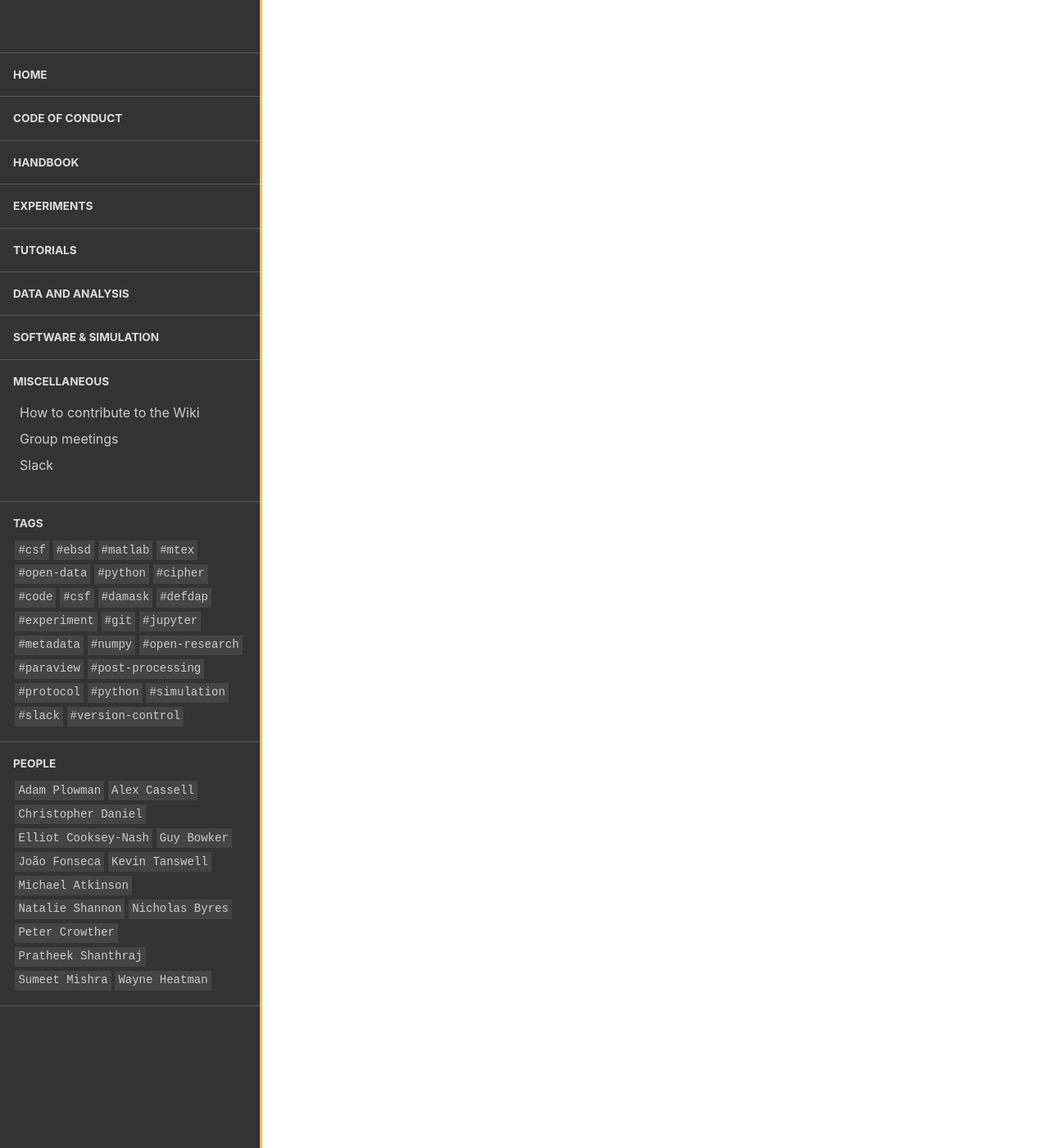
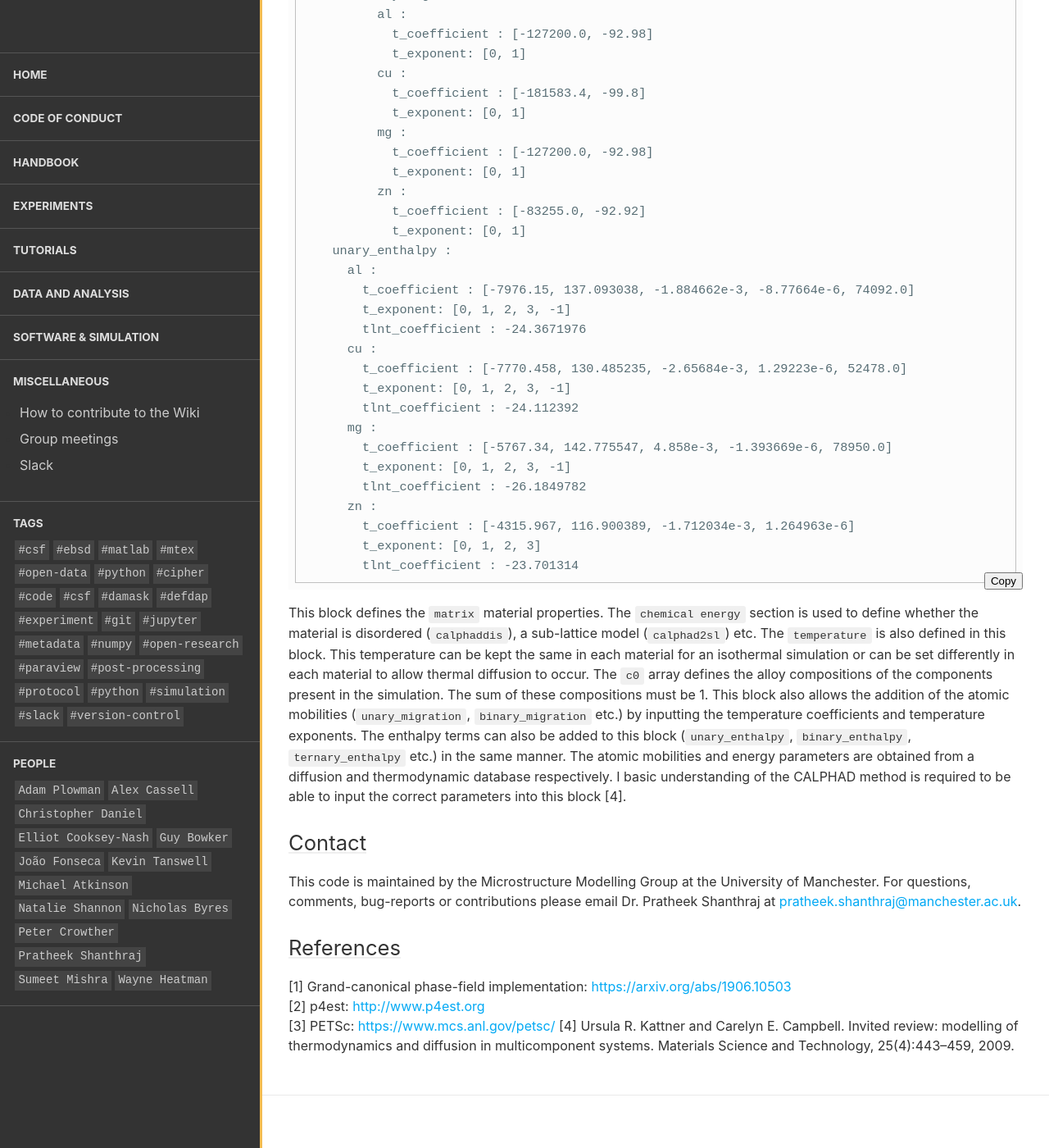
Before and after one commit to LightForm-group/wiki, a Jekyll site: the page built from collections/_software_and_simulation/CIPHER.md, in a window 1280 px wide and 1400 px high, scrolled down 5815 px. Shown: the whole window at 82% size. Built offline with Jekyll 4.4.1, drawn with Linux system fonts in a browser that asks for light colours; nearby versions of some CDN libraries; some of the changed text lies outside the part shown.

Commit message:
Added material block information
Added material block information and edited some titling and references

````diff
--- a/collections/_software_and_simulation/CIPHER.md
+++ b/collections/_software_and_simulation/CIPHER.md
@@ -132,9 +132,9 @@ And run an example:
 ```
 mpiexec -n 4 cipher.exe --config GrainBoundaryPrecipitate.yaml
 ```
-## Example: GrainBoundaryPrecipitate.yaml
+## Input .yaml file
 
-> This example is used to briefly describe the purpose of each block contained within a CIPHER input .yaml file. This example can be found in the micmog GitHub page.
+> This example is used to briefly describe the purpose of each block contained within a CIPHER input .yaml file. The example used is from the shared GitHub micmog group for modelling grain boundary precipitation (GrainBoundaryPrecipitate.yaml).
 
 ### header block
 
@@ -173,6 +173,53 @@ solution_parameters:
   ```
 A detailed understanding of this block is perhaps not necessary when running simple simulations. The main sections include the ```time```, which is the physical time in seconds (note that the physical time is not the same as the simulation time), the ```outputfreq```, which is the number of steps after which the results will be written to a ```.vtu``` file, and the ```outfile``` which is the name of the output file.
 
+### material block
+
+In this example, there are two possible materials in the simulation: the matrix and the precipitate. The material block takes the usual structure of:
+
+```
+material:
+  matrix:
+    chemicalenergy : calphaddis
+    molarvolume : 1e-5
+    temperature0: 393.0
+    chempot_ex_kineticcoeff : 1.0
+    c0 : [0.90, 0.02, 0.04, 0.04]
+    mobilityc :
+      al :
+        mobility0 : 1.0e+18
+        unary_migration :
+          al :
+            t_coefficient : [-127200.0, -92.98]
+            t_exponent: [0, 1]
+          cu :
+            t_coefficient : [-181583.4, -99.8]
+            t_exponent: [0, 1]
+          mg :
+            t_coefficient : [-127200.0, -92.98]
+            t_exponent: [0, 1]
+          zn :
+            t_coefficient : [-83255.0, -92.92]
+            t_exponent: [0, 1]
+    unary_enthalpy :
+      al :
+        t_coefficient : [-7976.15, 137.093038, -1.884662e-3, -8.77664e-6, 74092.0]
+        t_exponent: [0, 1, 2, 3, -1]
+        tlnt_coefficient : -24.3671976
+      cu :
+        t_coefficient : [-7770.458, 130.485235, -2.65684e-3, 1.29223e-6, 52478.0]
+        t_exponent: [0, 1, 2, 3, -1]
+        tlnt_coefficient : -24.112392
+      mg :
+        t_coefficient : [-5767.34, 142.775547, 4.858e-3, -1.393669e-6, 78950.0]
+        t_exponent: [0, 1, 2, 3, -1]
+        tlnt_coefficient : -26.1849782
+      zn :
+        t_coefficient : [-4315.967, 116.900389, -1.712034e-3, 1.264963e-6]
+        t_exponent: [0, 1, 2, 3]
+        tlnt_coefficient : -23.701314
+```
+This block defines the ```matrix``` material properties. The ```chemical energy``` section is used to define whether the material is disordered (```calphaddis```), a sub-lattice model (```calphad2sl```) etc. The ```temperature``` is also defined in this block. This temperature can be kept the same in each material for an isothermal simulation or can be set differently in each material to allow thermal diffusion to occur. The ```c0``` array defines the alloy compositions of the components present in the simulation. The sum of these compositions must be 1. This block also allows the addition of the atomic mobilities (```unary_migration```, ```binary_migration``` etc.) by inputting the temperature coefficients and temperature exponents. The enthalpy terms can also be added to this block (```unary_enthalpy```, ```binary_enthalpy```, ```ternary_enthalpy``` etc.) in the same manner. The atomic mobilities and energy parameters are obtained from a diffusion and thermodynamic database respectively. I basic understanding of the CALPHAD method is required to be able to input the correct parameters into this block [4].
 
 ## Contact
 
@@ -183,3 +230,4 @@ This code is maintained by the Microstructure Modelling Group at the University
 [1] Grand-canonical phase-field implementation: [https://arxiv.org/abs/1906.10503](https://arxiv.org/abs/1906.10503)
 [2] p4est: [http://www.p4est.org](http://www.p4est.org/)
 [3] PETSc: [https://www.mcs.anl.gov/petsc/](https://www.mcs.anl.gov/petsc/)
+[4] Ursula R. Kattner and Carelyn E. Campbell. Invited review: modelling of thermodynamics and diffusion in multicomponent systems. Materials Science and Technology, 25(4):443–459, 2009.
````
